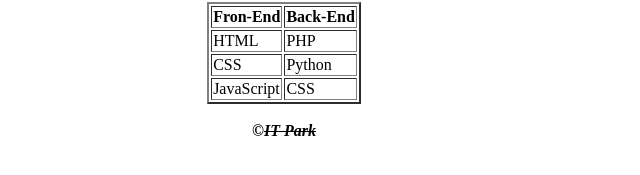
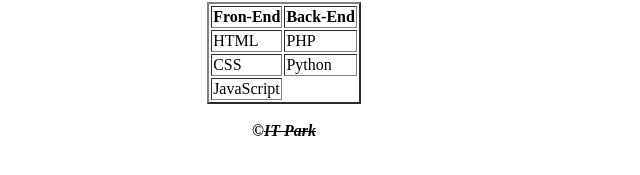
Before and after one commit to JoniKoils/lessons, a plain HTML site: page index.html in a window 1280 px wide. Shown: the part 237-412 px from the top of the page, 356-996 px from the left. Drawn offline with Linux system fonts and the light colour scheme.

Commit message:
Update index.html

```diff
--- a/index.html
+++ b/index.html
@@ -31,7 +31,6 @@
             </tr>
             <tr>
                 <td>JavaScript</td>
-                <td>CSS</td>
             </tr>
         </table>
 
```
